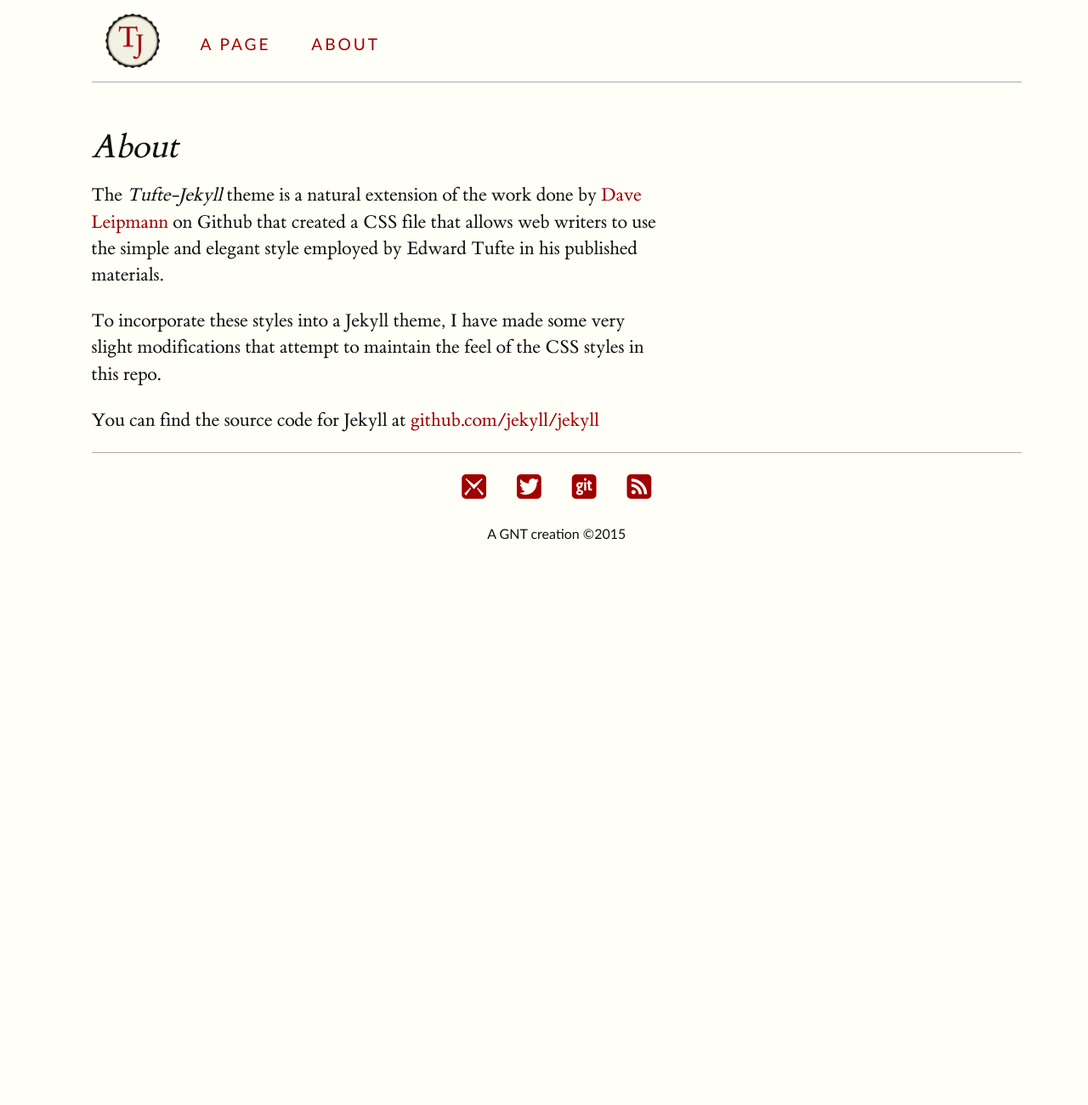
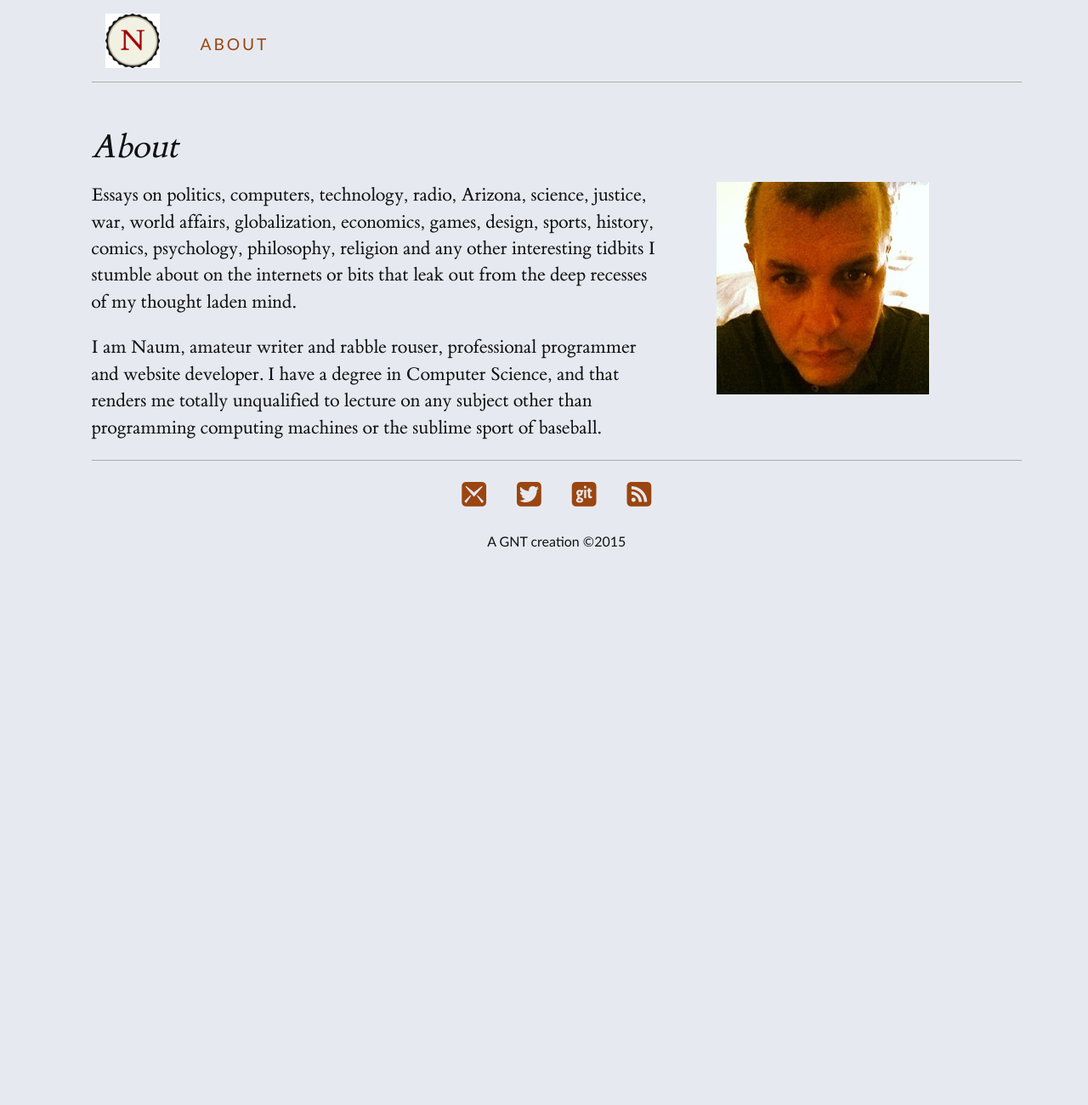
Before and after one commit to naum/journal.nauminous.net, a Jekyll site: the page built from about/index.md, in a window 1280 px wide. Shown: the whole page at 85% size. Built offline with Jekyll 4.4.1, drawn with Linux system fonts in a browser that asks for light colours.

Commit message:
style changes

```diff
--- a/_includes/header.html
+++ b/_includes/header.html
@@ -1,8 +1,7 @@
 <!--- Header and nav template site-wide -->
 <header>
     <nav class="group">
-		<a href="/"><img class="badge" src="/assets/img/badge_1.png" alt="CH"></a>
-		<a href="/page">A Page</a>
+		<a href="/"><img class="badge" src="/assets/img/badge_nauminous.png" alt="CH"></a>
 		<a href="/about">About</a>
 	</nav>
 </header>
--- a/_scss/_settings.scss
+++ b/_scss/_settings.scss
@@ -10,7 +10,7 @@ $sans-font:  "Gill Sans", "Gill Sans MT", "Lato", Calibri, sans-serif;
 $code-font: Consolas, "Liberation Mono", Menlo, Courier, monospace;
 $url-font: "Lucida Console", "Lucida Sans Typewriter", Monaco, "Bitstream Vera Sans Mono", monospace;
 $text-color: #111;
-$bg-color: #fffff8;
-$contrast-color: #a00000;
+$bg-color: #e6eaf0;
+$contrast-color: #9B4511;
 $border-color: #333333;
 // for syntax highlighting
--- a/about/index.md
+++ b/about/index.md
@@ -3,8 +3,8 @@ layout: post
 title: About
 ---
 
-The *Tufte-Jekyll* theme is a natural extension of the work done by [Dave Leipmann](https://github.com/daveliepmann/tufte-css) on Github that created a CSS file that allows web writers to use the simple and elegant style employed by Edward Tufte in his published materials.
+{% marginfigure /assets/img/naum_avatar250.jpg '' %}
 
-To incorporate these styles into a Jekyll theme, I have made some very slight modifications that attempt to maintain the feel of the CSS styles in this repo.
+Essays on politics, computers, technology, radio, Arizona, science, justice, war, world affairs, globalization, economics, games, design, sports, history, comics, psychology, philosophy, religion and any other interesting tidbits I stumble about on the internets or bits that leak out from the deep recesses of my thought laden mind.
 
-You can find the source code for Jekyll at [github.com/jekyll/jekyll](https://github.com/jekyll/jekyll)
+I am Naum, amateur writer and rabble rouser, professional programmer and website developer. I have a degree in Computer Science, and that renders me totally unqualified to lecture on any subject other than programming computing machines or the sublime sport of baseball.
--- a/css/tufte.css
+++ b/css/tufte.css
@@ -17,7 +17,7 @@
   margin-bottom: 15px; }
 
 .highlight {
-  background: #fffff8; }
+  background: #E6EAF0; }
   .highlight .c {
     color: #998;
     font-style: italic; }
@@ -202,7 +202,7 @@ body {
   padding-left: 8.4%;
   font-family: ETBembo, Palatino, "Palatino Linotype", "Palatino LT STD", "Book Antiqua", Georgia, serif;
   padding-bottom: 400px;
-  background-color: #fffff8;
+  background-color: #E6EAF0;
   color: #111;
   max-width: 1400px; }
 
@@ -223,7 +223,7 @@ header > nav a {
   font-family: "Gill Sans", "Gill Sans MT", "Lato", Calibri, sans-serif;
   letter-spacing: 0.15em;
   text-transform: uppercase;
-  color: #a00000;
+  color: #9B4511;
   padding-top: 1.5rem;
   text-decoration: none;
   display: inline-block;
@@ -256,7 +256,7 @@ body > footer ul li a {
 .credits {
   font-family: "Gill Sans", "Gill Sans MT", "Lato", Calibri, sans-serif; }
   .credits a {
-    color: #a00000; }
+    color: #9B4511; }
 
 h1.content-listing-header {
   font-style: normal;
@@ -331,7 +331,7 @@ p, article ul li, pre code, pre code p, code {
   p {
     width: 90%; } }
 a, .marginnote a, .sidenote a {
-  color: #a00000; }
+  color: #9B4511; }
 
 ul.content {
   list-style: none; }
@@ -423,7 +423,7 @@ h6, .smaller, [id^="fn:"] > p, ol > [id^="fn:"] {
   line-height: 1.63333333333; }
 
 ol > [id^="fn:"] {
-  color: #a00000; }
+  color: #9B4511; }
   ol > [id^="fn:"] p {
     color: #111; }
 
@@ -431,7 +431,7 @@ h6 {
   font-style: italic; }
 
 .contrast {
-  color: #a00000; }
+  color: #9B4511; }
 
 div.footnotes {
   margin-bottom: 1.4rem; }
@@ -559,7 +559,7 @@ span.newthought {
   font-variant: normal;
   text-transform: none;
   line-height: 1;
-  color: #a00000;
+  color: #9B4511;
   /* Better Font Rendering =========== */
   -webkit-font-smoothing: antialiased;
   -moz-osx-font-smoothing: grayscale; }
```
Also changed, not shown: page/index.md (deleted, +0 -31 lines), assets/img/badge_nauminous.png (added), assets/img/badge_nauminous.svg (added), assets/img/naum_avatar.jpg (added), assets/img/naum_avatar250.jpg (added), 2 other files.
